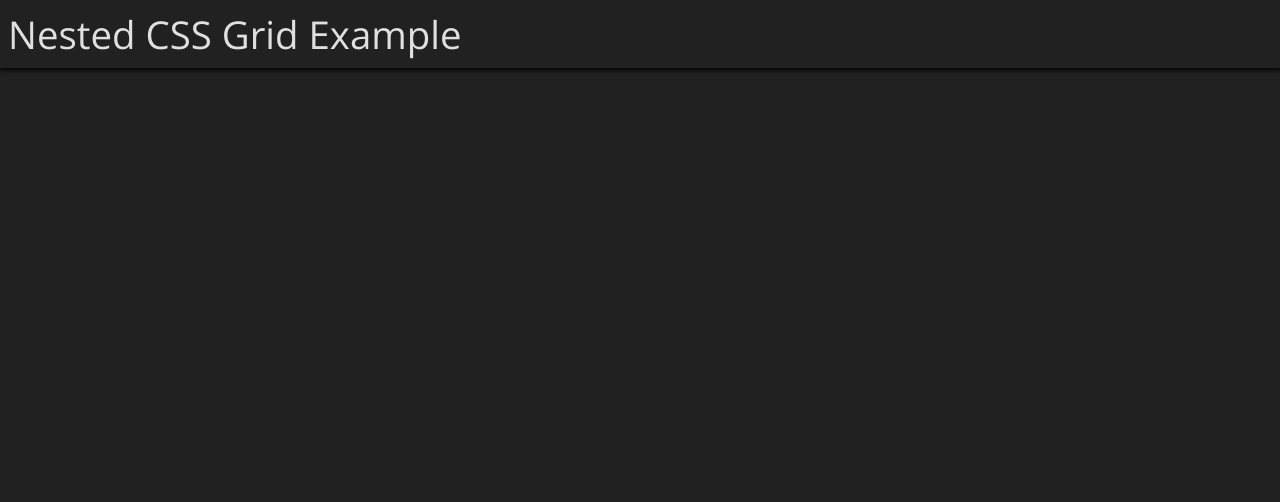
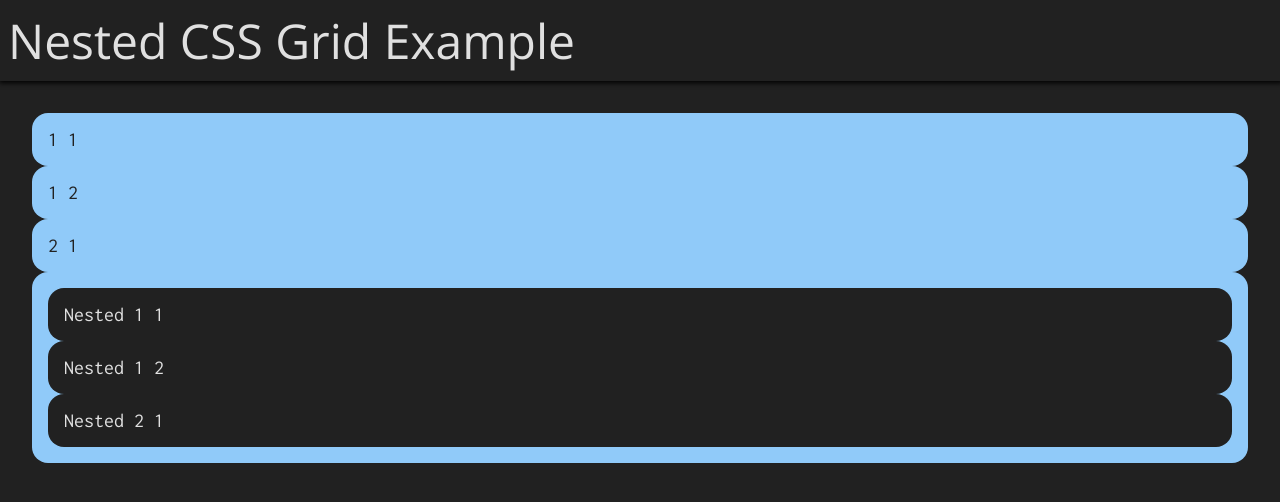
Before and after one commit to davinaleong/example-css-grid-nested, a plain HTML site: page index.html in a window 1280 px wide. Drawn offline with nearby package versions, Linux system fonts and the light colour scheme.

Commit message:
Styled divs

```diff
--- a/index.html
+++ b/index.html
@@ -12,5 +12,18 @@
 </head>
 <body>
   <h1>Nested CSS Grid Example</h1>
+
+  <main>
+    <div class="grid">
+      <div class="box">1 1</div>
+      <div class="box">1 2</div>
+      <div class="box">2 1</div>
+      <div class="box grid">
+        <div class="box">Nested 1 1</div>
+        <div class="box">Nested 1 2</div>
+        <div class="box">Nested 2 1</div>
+      </div>
+    </div>
+  </main>
 </body>
 </html>
--- a/style.css
+++ b/style.css
@@ -1,7 +1,7 @@
 :root {
   --font-body: 'Open Sans', Arial, Helvetica, sans-serif;
   --font-code: 'Inconsolata', Consolas, Menlo, 'Courier New', Courier, monospace;
-  --font-size: 16px;
+  --font-size: 20px;
   --col-white: #fff;
   --col-black: #000;
   --col-primary: #2196F3;
@@ -11,14 +11,17 @@
   --col-secondary-light: #e0e0e0;
   --col-secondary-dark: #212121;
 
-  --space-half: 0.5rem;
+  --space-half: 8px;
+  --space: 16px;
+  --space-x2: 32px;
 
   font-size: var(--font-size);
-  font-family: var(--font-body);
+  font-family: var(--font-code);
   padding: 0;
   margin: 0;
   color: var(--col-white);
   background-color: var(--col-secondary-dark);
+  box-sizing: border-box;
 }
 
 html, body {
@@ -26,7 +29,12 @@ html, body {
   padding: 0;
 }
 
+main {
+  margin: var(--space-x2);
+}
+
 h1 {
+  font-family: var(--font-body);
   font-size: 2.4rem;
   font-weight: normal;
   padding: var(--space-half);
@@ -34,3 +42,19 @@ h1 {
   color: var(--col-secondary-light);
   box-shadow: 1px 0 5px 2px var(--col-black);
 }
+
+.grid {
+  display: grid;
+}
+
+.box {
+  padding: var(--space);
+  border-radius: 16px;
+  color: var(--col-secondary-dark);
+  background-color: var(--col-primary-light);
+}
+
+.box .box {
+  color: var(--col-secondary-light);
+  background-color: var(--col-secondary-dark);
+}
```
